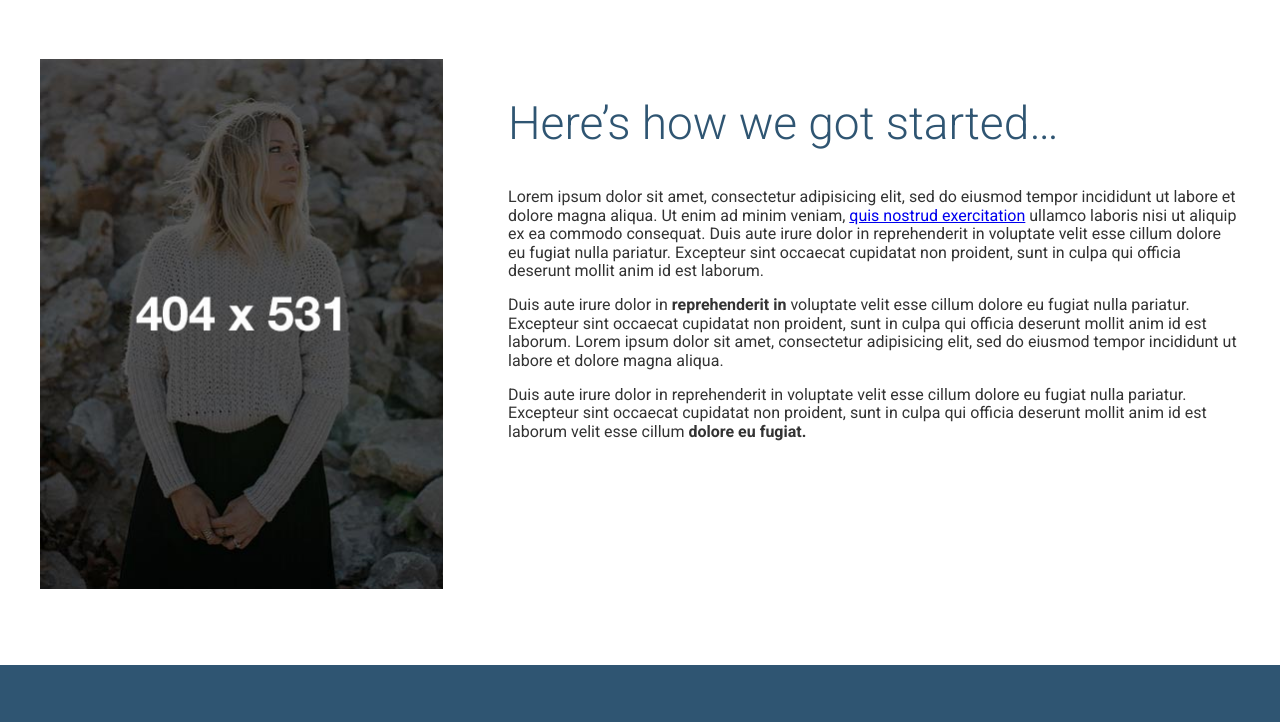
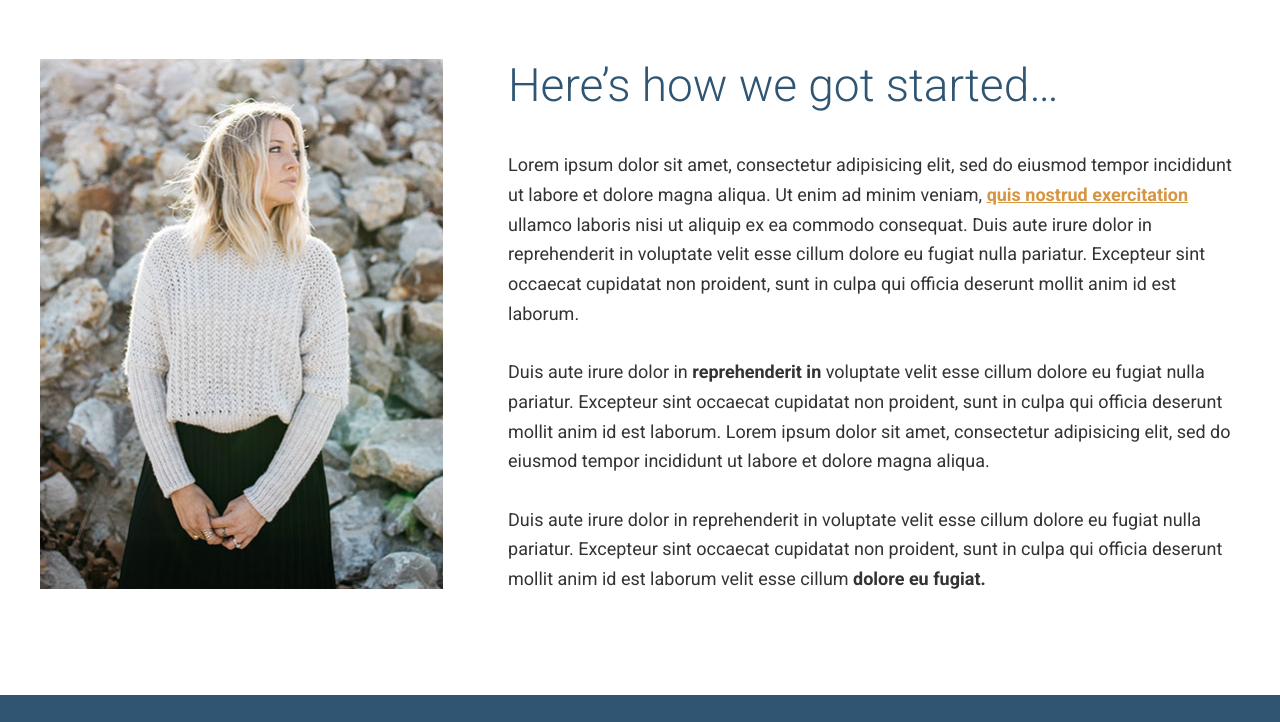
Before and after one commit to bzerangue/travel-site, a website: page app/index.html in a window 1280 px wide. Shown: the part 1518-2240 px from the top of the page. Drawn offline with Linux system fonts and the light colour scheme.

Commit message:
added generic-content-container.css for generic sections

```diff
--- a/app/assets/styles/base/_global.css
+++ b/app/assets/styles/base/_global.css
@@ -11,3 +11,7 @@ img {
 * {
     box-sizing: border-box;
 }
+
+a {
+    color: $mainOrange;
+}
--- /dev/null
+++ b/app/assets/styles/modules/_generic-content-container.css
@@ -0,0 +1,14 @@
+.generic-content-container {
+    p {
+        line-height: 1.65;
+        margin: 1.8rem 0;
+
+        @mixin atSmall {
+            font-size: 1.125rem;
+        }
+    }
+
+    p a {
+        font-weight: 700;
+    }
+}
--- a/app/assets/styles/modules/_headline.css
+++ b/app/assets/styles/modules/_headline.css
@@ -40,4 +40,8 @@
     &--b-margin-large {
         margin-bottom: 1.6em;
     }
+
+    &--no-t-margin {
+        margin-top: 0;
+    }
 }
--- a/app/assets/styles/styles.css
+++ b/app/assets/styles/styles.css
@@ -1,10 +1,11 @@
 @import "normalize.css";
-@import "base/_global";
 @import "base/_variables";
 @import "base/_mixins";
+@import "base/_global";
 @import "modules/_large-hero";
 @import "modules/_btn";
 @import "modules/_wrapper";
 @import "modules/_page-section";
 @import "modules/_headline";
 @import "modules/_row";
+@import "modules/_generic-content-container";
--- a/app/index.html
+++ b/app/index.html
@@ -43,21 +43,23 @@
       <h2 class="headline headline--centered headline--light headline--b-margin-small">The first trip we planned <strong>was our own</strong>.</h2>
       <h3 class="headline headline--centered headline--orange headline--small headline--narrow headline--light headline--b-margin-large">Ever since, we&rsquo;ve been working to make travel <strong>better for everyone</strong>.</h3>
       <div class="wrapper wrapper--medium wrapper--b-margin">
-        <img sizes="(min-width:970px) 976px, 100vw" srcset="assets/images/first-trip-low-res-i.jpg 565w, assets/images/first-trip-i.jpg 976w, assets/images/first-trip-hi-dpi-i.jpg 1952w" alt="Couple walking down a street.">
+        <img sizes="(min-width:970px) 976px, 100vw" srcset="assets/images/first-trip-low-res.jpg 565w, assets/images/first-trip.jpg 976w, assets/images/first-trip-hi-dpi.jpg 1952w" alt="Couple walking down a street.">
       </div>
       <div class="row row--gutters">
-        <div class="row__medium-4 row__medium-4--larger">
+        <div class="row__medium-4 row__medium-4--larger row__b-margin-until-medium">
           <picture>
-            <source sizes="404px" srcset="assets/images/our-start-i.jpg 404w, assets/images/our-start-hi-dpi-i.jpg 808w" media="(min-width: 1020px)">
-            <source sizes="320px" srcset="assets/images/our-start-portrait-i.jpg 382w, assets/images/our-start-portrait-hi-dpi-i.jpg 764w" media="(min-width: 800px)">
-            <img srcset="assets/images/our-start-landscape-i.jpg 800w, assets/images/our-start-landscape-hi-dpi-i.jpg 1600w" alt="Our founder, Jane Doe">
+            <source sizes="404px" srcset="assets/images/our-start.jpg 404w, assets/images/our-start-hi-dpi.jpg 808w" media="(min-width: 1020px)">
+            <source sizes="320px" srcset="assets/images/our-start-portrait.jpg 382w, assets/images/our-start-portrait-hi-dpi.jpg 764w" media="(min-width: 800px)">
+            <img srcset="assets/images/our-start-landscape.jpg 800w, assets/images/our-start-landscape-hi-dpi.jpg 1600w" alt="Our founder, Jane Doe">
           </picture>
         </div>
         <div class="row__medium-8 row__medium-8--smaller">
-          <h2 class="headline">Here&rsquo;s how we got started&hellip;</h2>
-          <p>Lorem ipsum dolor sit amet, consectetur adipisicing elit, sed do eiusmod tempor incididunt ut labore et dolore magna aliqua. Ut enim ad minim veniam, <a href="#">quis nostrud exercitation</a> ullamco laboris nisi ut aliquip ex ea commodo consequat. Duis aute irure dolor in reprehenderit in voluptate velit esse cillum dolore eu fugiat nulla pariatur. Excepteur sint occaecat cupidatat non proident, sunt in culpa qui officia deserunt mollit anim id est laborum.</p>
-          <p>Duis aute irure dolor in <strong>reprehenderit in</strong> voluptate velit esse cillum dolore eu fugiat nulla pariatur. Excepteur sint occaecat cupidatat non proident, sunt in culpa qui officia deserunt mollit anim id est laborum. Lorem ipsum dolor sit amet, consectetur adipisicing elit, sed do eiusmod tempor incididunt ut labore et dolore magna aliqua.</p>
-          <p>Duis aute irure dolor in reprehenderit in voluptate velit esse cillum dolore eu fugiat nulla pariatur. Excepteur sint occaecat cupidatat non proident, sunt in culpa qui officia deserunt mollit anim id est laborum velit esse cillum <strong>dolore eu fugiat.</strong></p>
+          <div class="generic-content-container">
+            <h2 class="headline headline--no-t-margin">Here&rsquo;s how we got started&hellip;</h2>
+            <p>Lorem ipsum dolor sit amet, consectetur adipisicing elit, sed do eiusmod tempor incididunt ut labore et dolore magna aliqua. Ut enim ad minim veniam, <a href="#">quis nostrud exercitation</a> ullamco laboris nisi ut aliquip ex ea commodo consequat. Duis aute irure dolor in reprehenderit in voluptate velit esse cillum dolore eu fugiat nulla pariatur. Excepteur sint occaecat cupidatat non proident, sunt in culpa qui officia deserunt mollit anim id est laborum.</p>
+            <p>Duis aute irure dolor in <strong>reprehenderit in</strong> voluptate velit esse cillum dolore eu fugiat nulla pariatur. Excepteur sint occaecat cupidatat non proident, sunt in culpa qui officia deserunt mollit anim id est laborum. Lorem ipsum dolor sit amet, consectetur adipisicing elit, sed do eiusmod tempor incididunt ut labore et dolore magna aliqua.</p>
+            <p>Duis aute irure dolor in reprehenderit in voluptate velit esse cillum dolore eu fugiat nulla pariatur. Excepteur sint occaecat cupidatat non proident, sunt in culpa qui officia deserunt mollit anim id est laborum velit esse cillum <strong>dolore eu fugiat.</strong></p>
+          </div>
         </div>
       </div>
     </div>
--- a/app/temp/styles/styles.css
+++ b/app/temp/styles/styles.css
@@ -464,6 +464,10 @@ img {
             box-sizing: border-box;
 }
 
+a {
+    color: #d59541;
+}
+
 .large-hero {
     position: relative;
     border-bottom: 10px solid #2f5572;
@@ -652,6 +656,10 @@ img {
         margin-bottom: 1.6em;
     }
 
+.headline--no-t-margin {
+        margin-top: 0;
+    }
+
 .row::after {
         content: "";
         clear: both;
@@ -668,7 +676,16 @@ img {
 
     }
 
+.row__b-margin-until-medium {
+        margin-bottom: 1rem;
+    }
+
 @media (min-width: 800px) {
+
+        .row__b-margin-until-medium {
+            margin-bottom: 0;
+        }
+
         .row__medium-4 {
             float:left;
             width: 33.33%;
@@ -688,3 +705,19 @@ img {
                 width: 63%;
             }
     }
+
+.generic-content-container p {
+        line-height: 1.65;
+        margin: 1.8rem 0;
+    }
+
+@media (min-width: 530px) {
+
+.generic-content-container p {
+            font-size: 1.125rem
+    }
+    }
+
+.generic-content-container p a {
+        font-weight: 700;
+    }
```
Also changed, not shown: app/assets/styles/modules/_row.css (+9 -0 lines).
